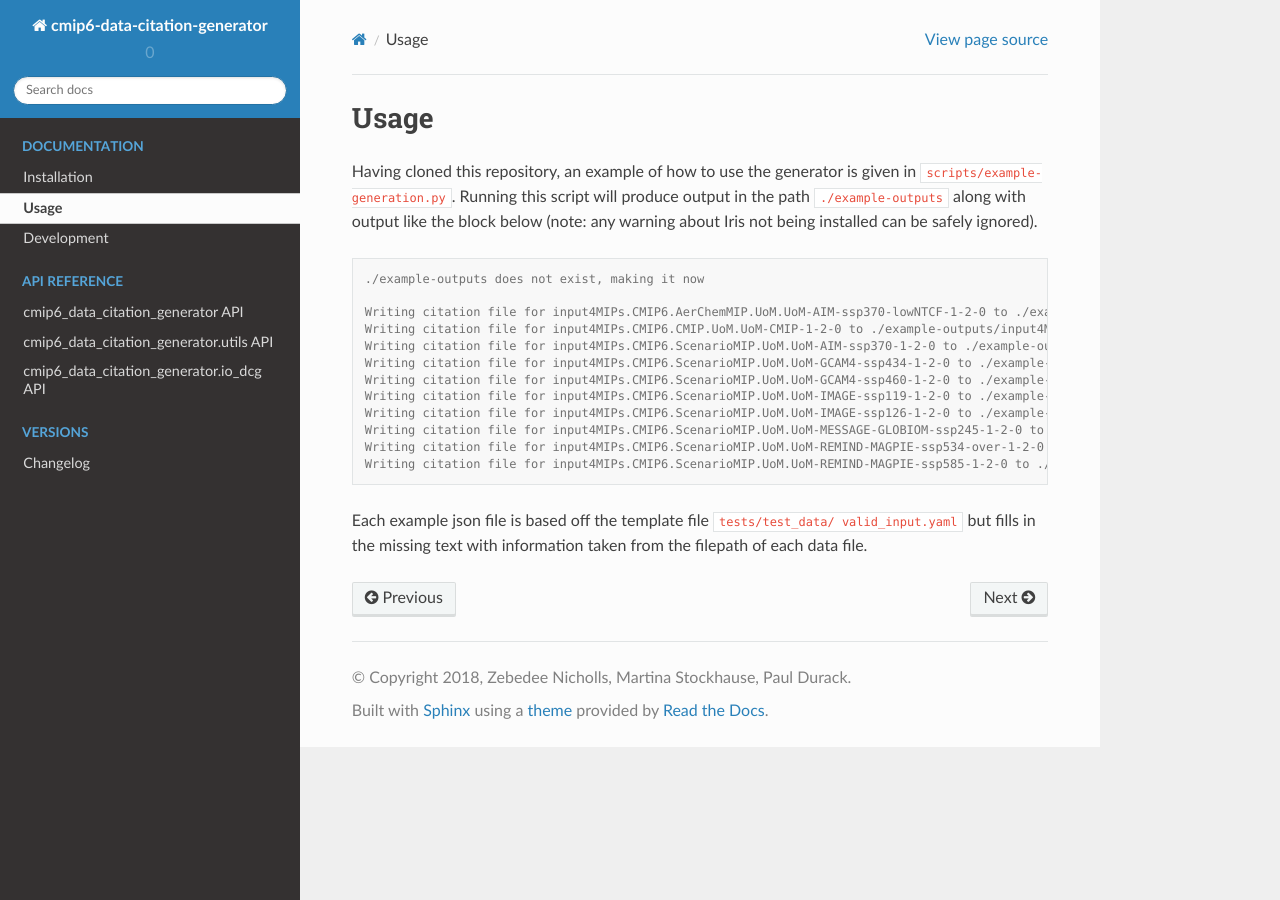
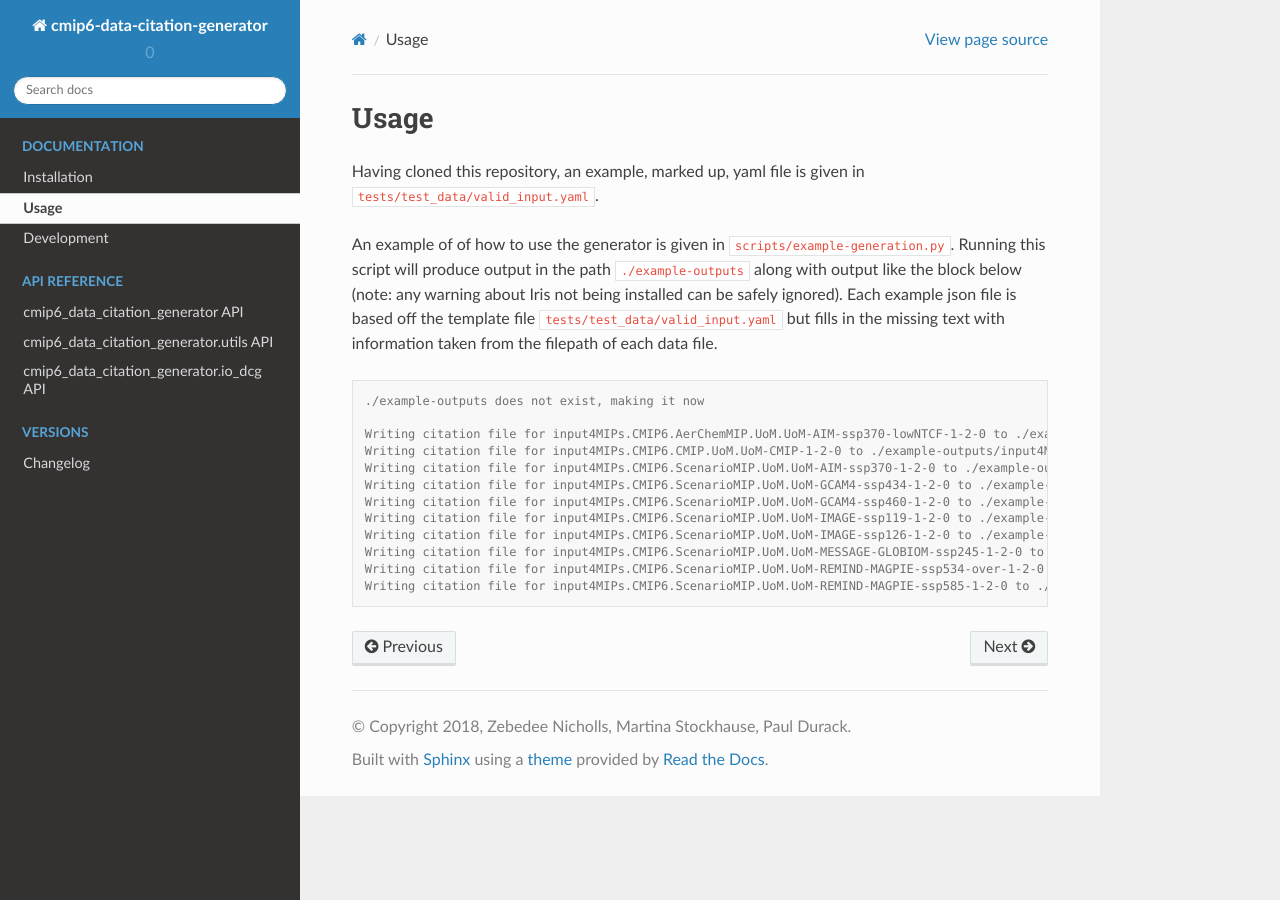
Before and after one commit to znicholls/CMIP6-json-data-citation-generator, a Sphinx documentation site: the page built from docs/usage.rst, in a window 1280 px wide. Built offline with Sphinx 7.4.7 and the Read the Docs theme 2.0.0, drawn with Linux system fonts in a browser that asks for light colours; some of the changed lines change nothing that is shown.

Commit message:
update docs and usage example

```diff
--- a/docs/usage.rst
+++ b/docs/usage.rst
@@ -3,8 +3,11 @@
 Usage
 -----
 
-Having cloned this repository, an example of how to use the generator is given in ``scripts/example-generation.py``.
+Having cloned this repository, an example, marked up, yaml file is given in ``tests/test_data/valid_input.yaml``.
+
+An example of of how to use the generator is given in ``scripts/example-generation.py``.
 Running this script will produce output in the path ``./example-outputs`` along with output like the block below (note: any warning about Iris not being installed can be safely ignored).
+Each example json file is based off the template file ``tests/test_data/valid_input.yaml`` but fills in the missing text with information taken from the filepath of each data file.
 
 .. code-block:: console
 
@@ -20,8 +23,3 @@ Running this script will produce output in the path ``./example-outputs`` along
     Writing citation file for input4MIPs.CMIP6.ScenarioMIP.UoM.UoM-MESSAGE-GLOBIOM-ssp245-1-2-0 to ./example-outputs/input4MIPs.CMIP6.ScenarioMIP.UoM.UoM-MESSAGE-GLOBIOM-ssp245-1-2-0.json
     Writing citation file for input4MIPs.CMIP6.ScenarioMIP.UoM.UoM-REMIND-MAGPIE-ssp534-over-1-2-0 to ./example-outputs/input4MIPs.CMIP6.ScenarioMIP.UoM.UoM-REMIND-MAGPIE-ssp534-over-1-2-0.json
     Writing citation file for input4MIPs.CMIP6.ScenarioMIP.UoM.UoM-REMIND-MAGPIE-ssp585-1-2-0 to ./example-outputs/input4MIPs.CMIP6.ScenarioMIP.UoM.UoM-REMIND-MAGPIE-ssp585-1-2-0.json
-
-
-Each example json file is based off the template file ``tests/test_data/
-valid_input.yaml`` but fills in the missing text with information taken from the
-filepath of each data file.
```
Also changed, not shown: 1 other file.
